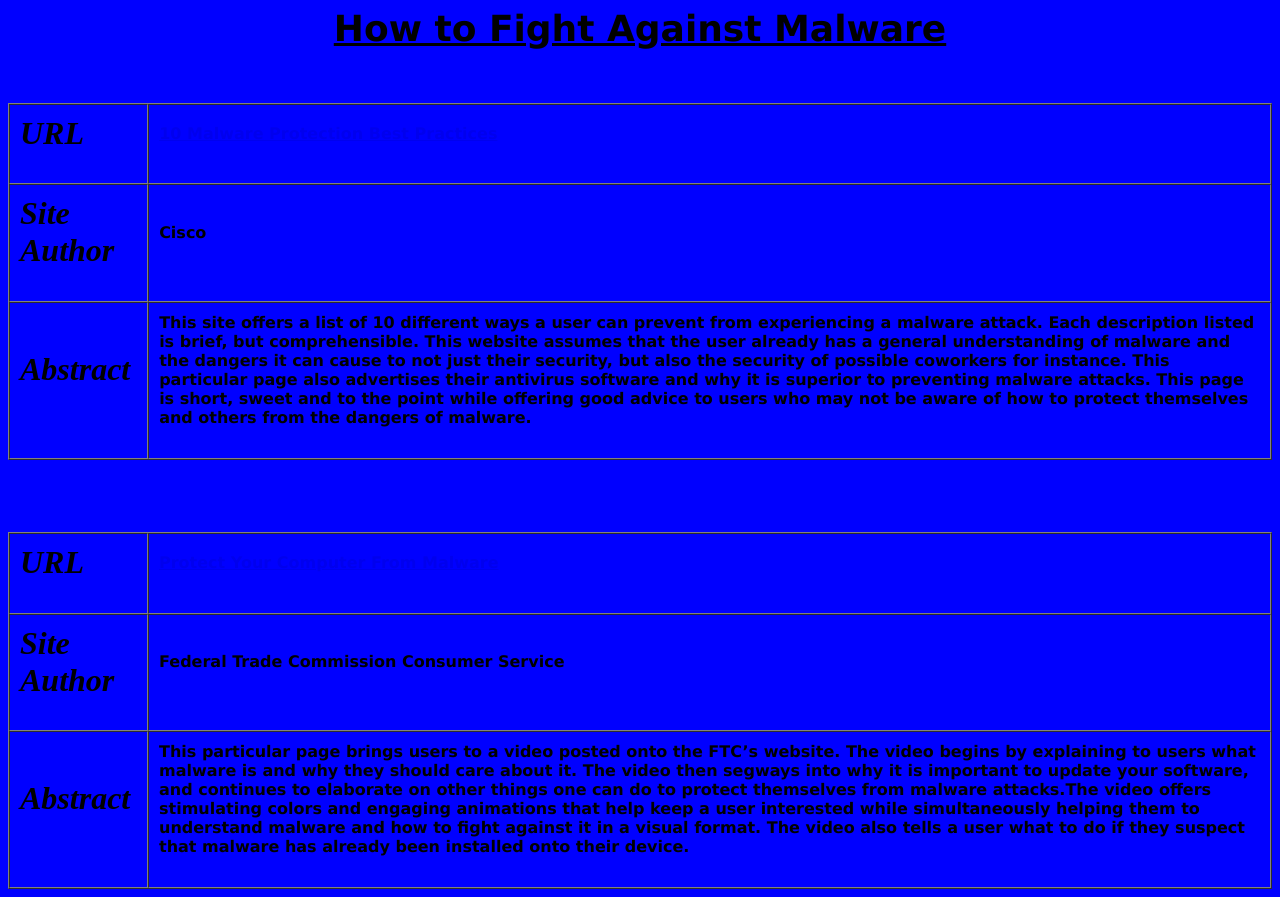
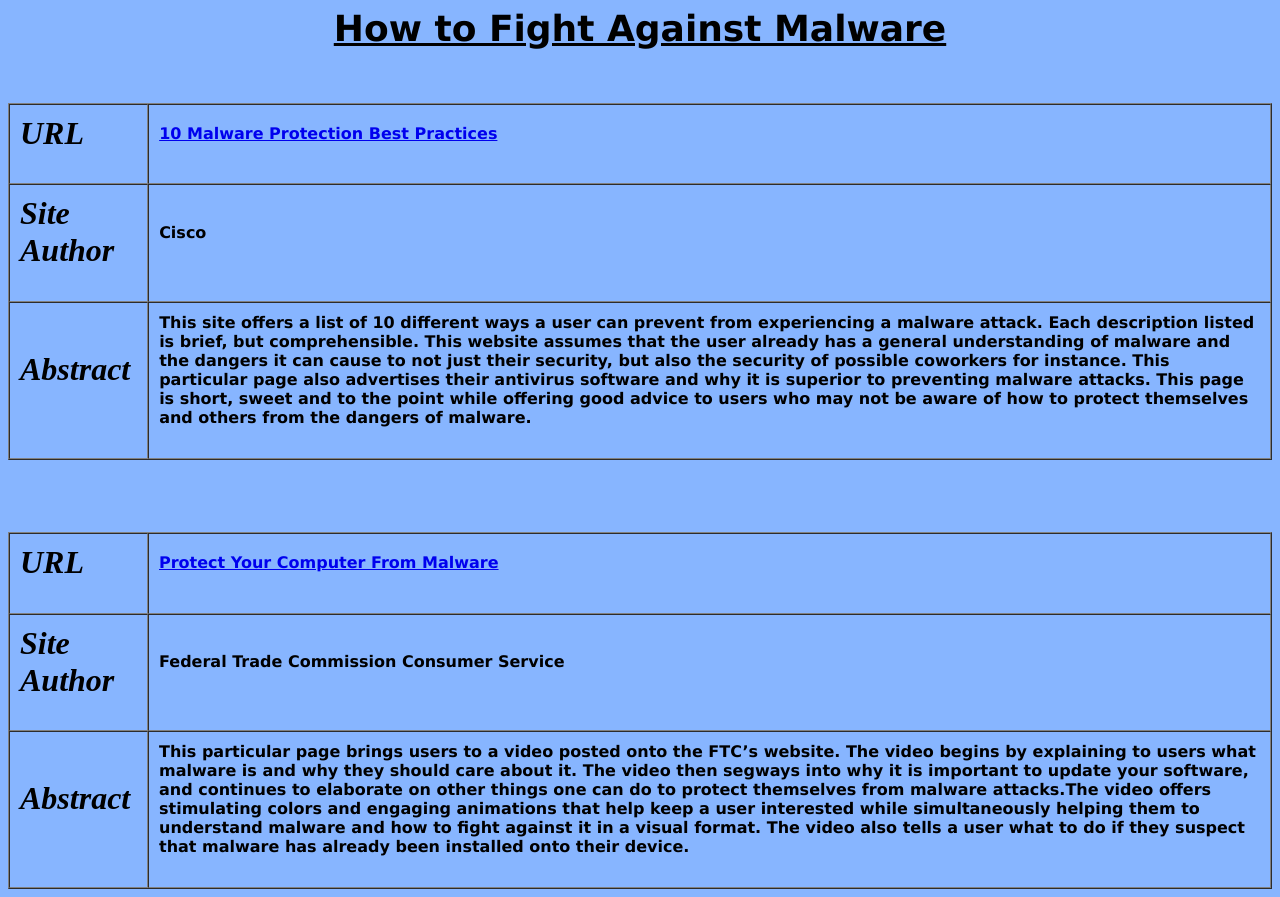
Before and after one commit to rowleym1/rowleym1.github.io, a plain HTML site: page subtopic2.html in a window 1280 px wide. Drawn offline with Linux system fonts and the light colour scheme.

Commit message:
Update subtopic2.html

```diff
--- a/subtopic2.html
+++ b/subtopic2.html
@@ -2,7 +2,7 @@
 <p style="font:bold 36px Verdana;text-align:center;color:black">
 <u>How to Fight Against Malware</u></p>
 
-<body style="background-color:blue;">
+<body style="background-color:#87b5ff;">
 
 <br>
 
```
